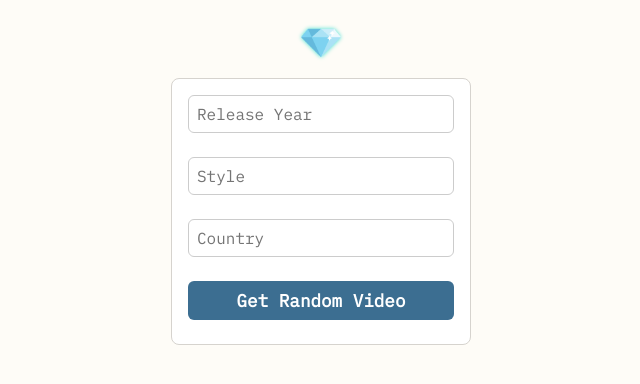
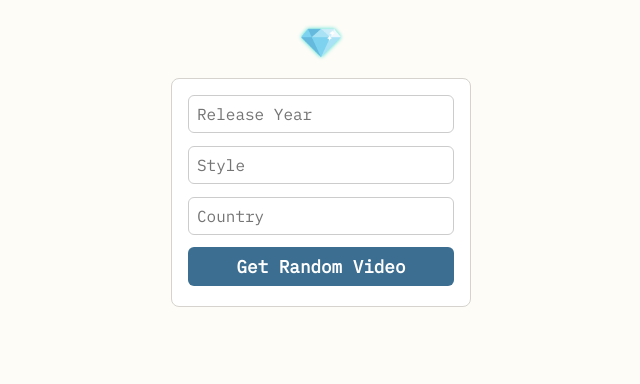
Before and after one commit to sebastian-boers/yudi, a Flask app: page / in a window 1280 px wide. Shown: the top 384 px of the page, without its empty margins (319-959 px from the left). Run offline with Flask 3, Linux system fonts and the light colour scheme; some web fonts are replaced.

Commit message:
Update index.html

```diff
--- a/templates/index.html
+++ b/templates/index.html
@@ -34,7 +34,7 @@
     input, button {
       font-family: 'IBM Plex Mono', monospace;
       width: 100%;
-      margin-bottom: 0.5rem;
+      margin-bottom: 0.2rem;
       padding: 0.5rem;
       border-radius: 6px;
       box-sizing: border-box;
@@ -75,8 +75,8 @@
     .video-title {
       text-align: center;
       color: #3c6e91;
-      font-weight: 500;
-      font-size: 0.9rem;
+      font-weight: 400;
+      font-size: 0.7rem;
       margin-top: 0.5rem;
     }
     .autocomplete-items {
@@ -106,7 +106,7 @@
     }
     .form-group {
       position: relative;
-      margin-bottom: 1rem;
+      margin-bottom: 0.6rem;
     }
     .autocomplete-active {
       background-color: #e9e9e9;
```
